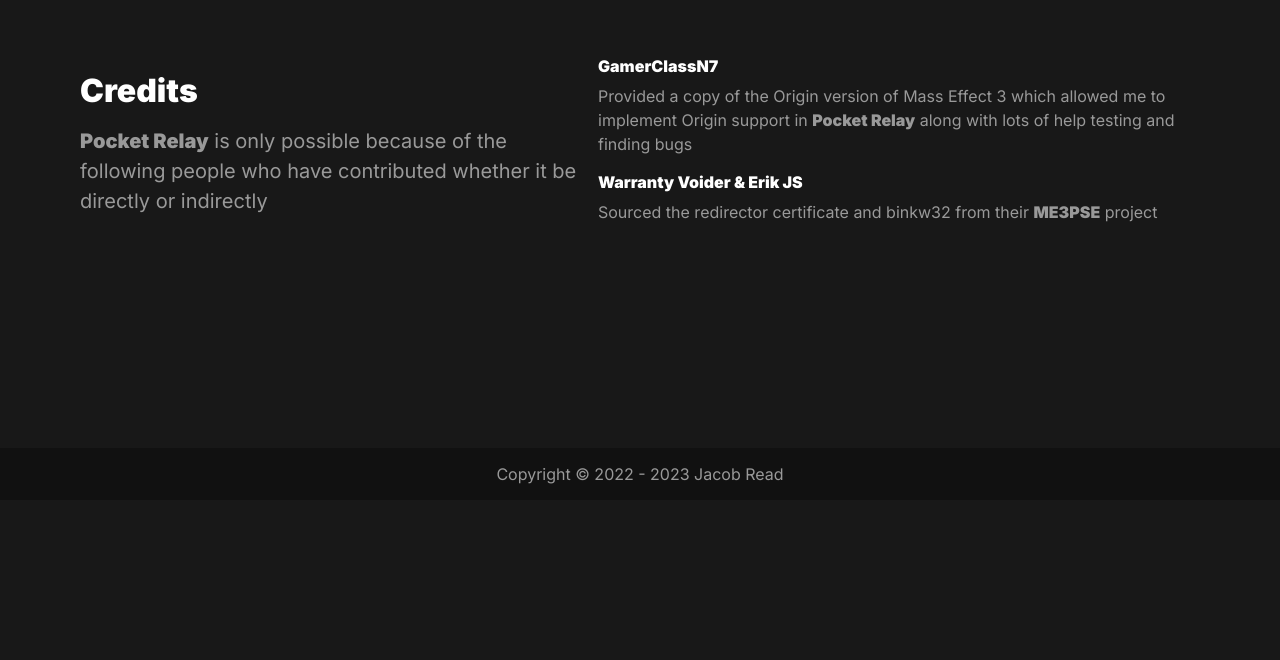
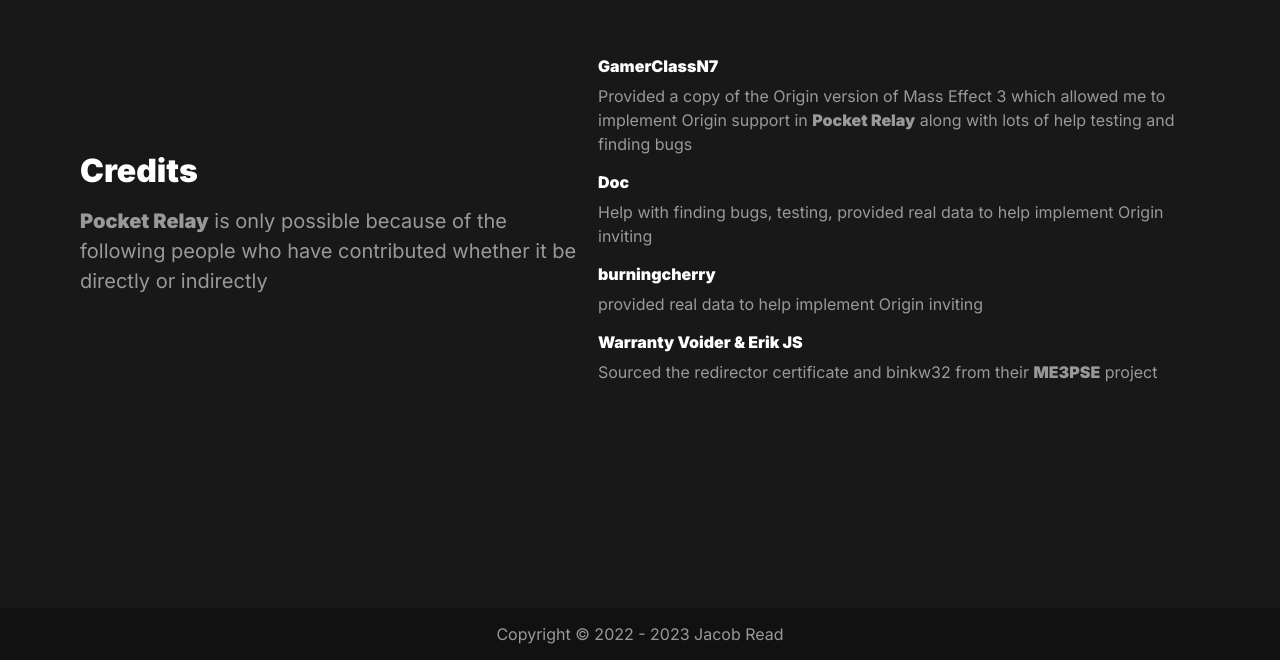
Before and after one commit to PocketRelay/Website, an Astro site: page / in a window 1280 px wide. Shown: the part 2198-2858 px from the top of the page. Before the commit the page ends 2698 px from the top, so only its background shows below. Built offline with nearby package versions, Linux system fonts and the light colour scheme; Astro itself is replaced by a stand-in of ours.

Commit message:
Credited Doc and burningcherry

```diff
--- a/src/pages/index.astro
+++ b/src/pages/index.astro
@@ -150,6 +150,30 @@
             bugs
           </p>
         </a>
+
+        <a
+          class="credit"
+          href="https://github.com/Doc-4"
+          target="_blank"
+          rel="noreferrer"
+        >
+          <span class="credit__name">Doc</span>
+          <p>
+            Help with finding bugs, testing, provided real data to help
+            implement Origin inviting
+          </p>
+        </a>
+
+        <a
+          class="credit"
+          href="https://github.com/burningcherry97"
+          target="_blank"
+          rel="noreferrer"
+        >
+          <span class="credit__name">burningcherry</span>
+          <p>provided real data to help implement Origin inviting</p>
+        </a>
+
         <a
           class="credit"
           href="https://github.com/PrivateServerEmulator/ME3PSE"
```
